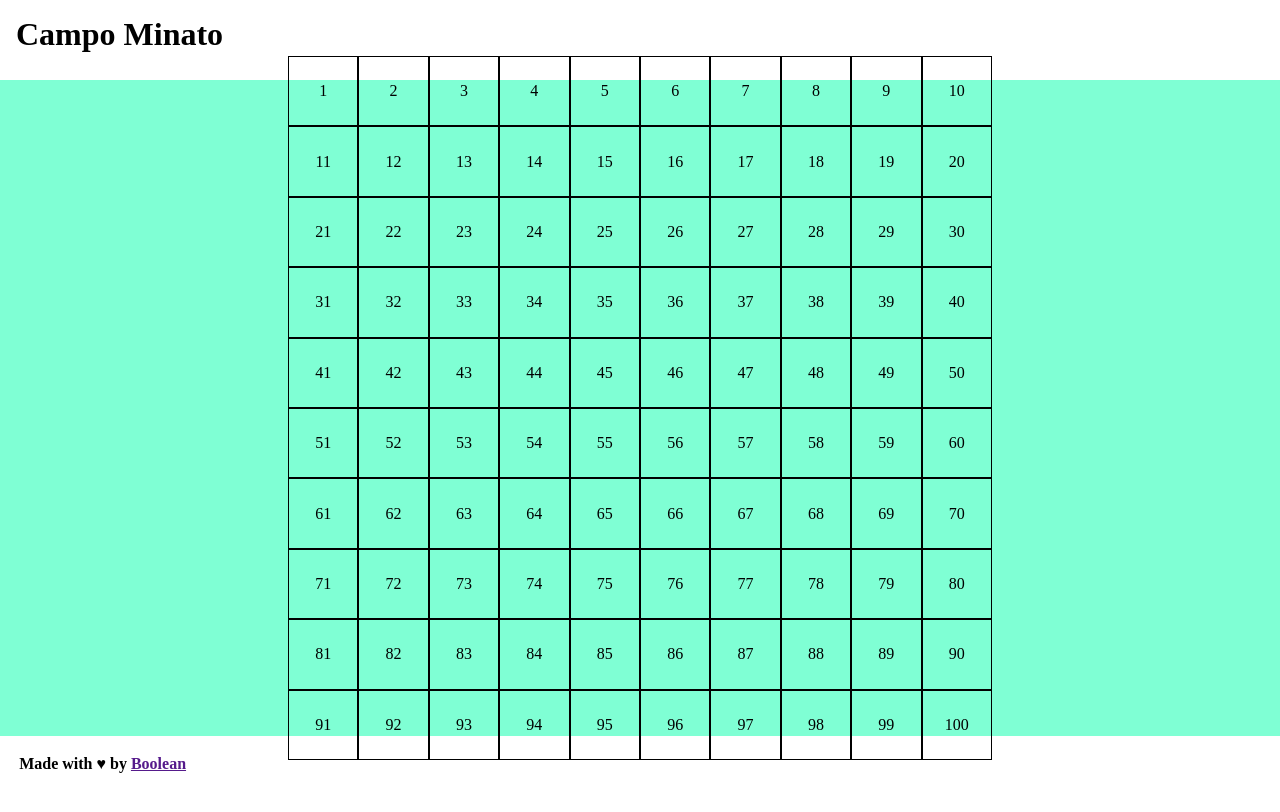
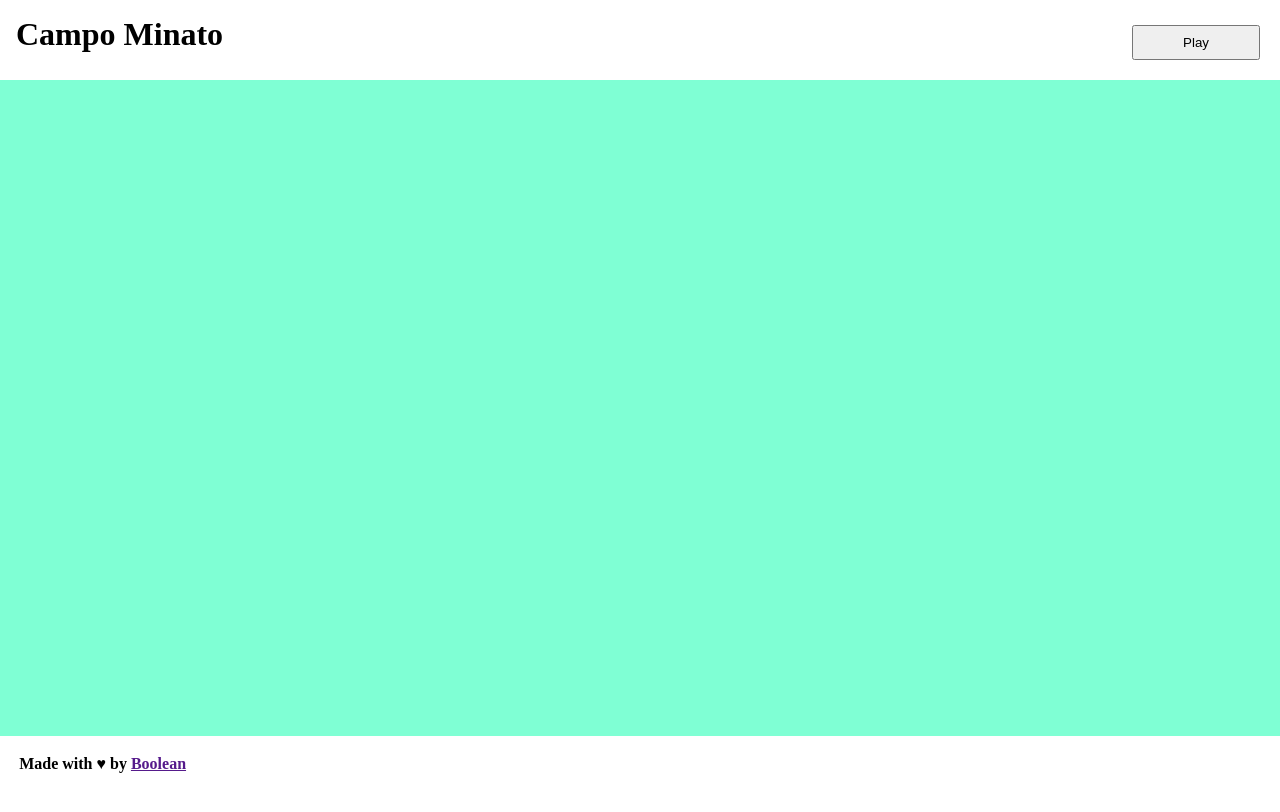
Before and after one commit to ItsKristian01/js-campominato-grid, a plain HTML site: page index.html in a window 1280 px wide. Drawn offline with Linux system fonts and the light colour scheme.

Commit message:
add: button

```diff
--- a/css/style.css
+++ b/css/style.css
@@ -22,6 +22,16 @@
 .navbar {
     height: 10vh;
     background-color: white;
+    display: flex;
+    justify-content: space-between;
+}
+
+.button {
+    align-self: self-end;
+    margin-bottom: 20px;
+    margin-right: 20px;
+    padding: .5rem;
+    width: 10%;
 }
 
 .grid {
@@ -30,6 +40,7 @@
     width: 60%;
     margin: 0 auto;
     padding: 2rem;
+    display: none;
 }
 
 .col {
--- a/index.html
+++ b/index.html
@@ -12,6 +12,7 @@
     <header>
       <div class="navbar">
         <h1 class="text">Campo Minato</h1>
+        <button class="button">Play</button>
       </div>
     </header>
     <!-- /Header -->
```
